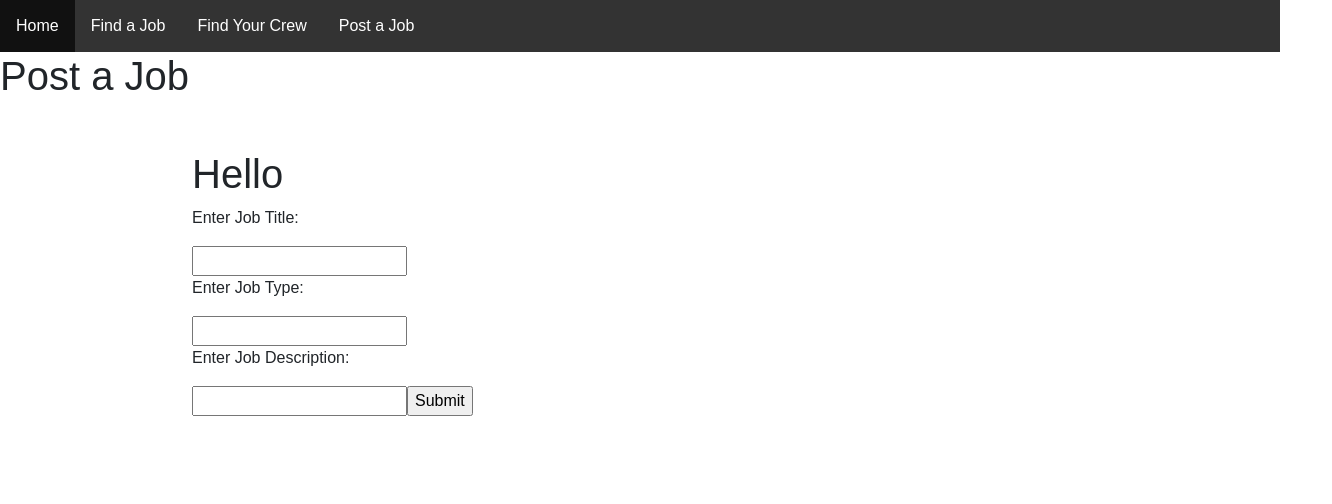
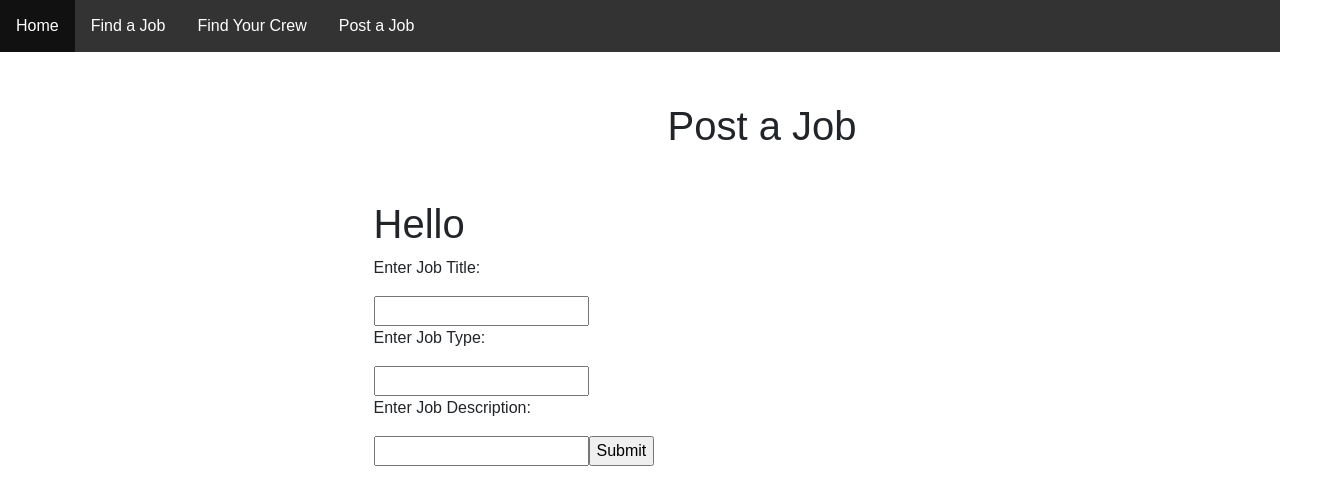
Before and after one commit to amakaanikwe/bric_sheets_react, a React (Create React App) app in the folder React_App/: page /post-job in a window 1280 px wide. Shown: the top 504 px of the page, 1332 px wide, since content can reach past the window. Built offline with nearby package versions, Linux system fonts and the light colour scheme.

Commit message:
Updated PostJob

```diff
--- a/React_App/src/Components/Post_Job/PostJob.jsx
+++ b/React_App/src/Components/Post_Job/PostJob.jsx
@@ -3,10 +3,13 @@ import PostJobForm from './PostJobForm.jsx';
 
 const PostJob = () => (
     <>
-    <header>
-        <h1>Post a Job</h1>
-    </header>
-    <PostJobForm />
+    <section className="container">
+      <header className="header">
+          <h1>Post a Job</h1>
+      </header>
+      <PostJobForm />
+    </section>
+
   </>
 )
 
```
